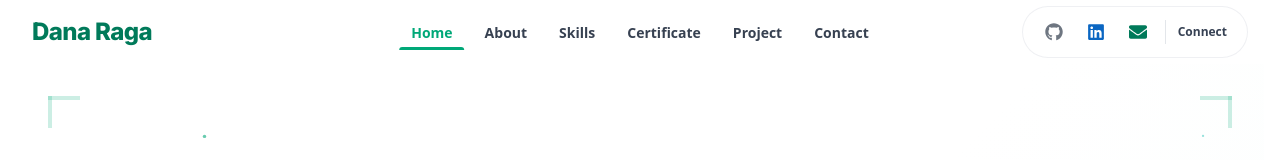
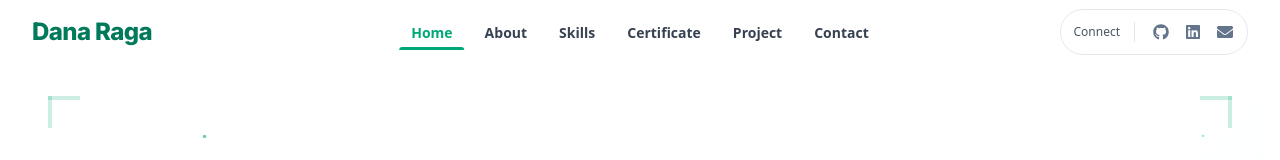
Before and after one commit to danaaraga/2025portfolio, a React (Vite) app: page / in a window 1280 px wide. Shown: the top 160 px of the page. Built offline with nearby package versions, Linux system fonts and the light colour scheme.

Commit message:
Memperbaiki posisi dan hover dari Right Section

```diff
--- a/src/components/Navbar.tsx
+++ b/src/components/Navbar.tsx
@@ -57,11 +57,6 @@ const Navbar = () => {
   const handleNavClick = (href: string) => {
     setActiveItem(href);
     setIsMobileMenuOpen(false);
-    // Jika menggunakan smooth scroll manual:
-    // const element = document.querySelector(href);
-    // if (element) {
-    //   element.scrollIntoView({ behavior: 'smooth' });
-    // }
   };
 
   useEffect(() => {
@@ -77,7 +72,7 @@ const Navbar = () => {
           }
         });
       },
-      { rootMargin: "-50% 0px -50% 0px" } // Memicu saat section berada di tengah viewport
+      { rootMargin: "-50% 0px -50% 0px" }
     );
     sections.forEach(section => {
       if (section) observer.observe(section);
@@ -109,14 +104,13 @@ const Navbar = () => {
       animate={{ y: 0, opacity: 1 }}
       transition={{ duration: 0.6, ease: "easeOut" }}
       className={`sticky top-0 z-50 transition-all duration-300 ${
-        isScrolled ? 'shadow-lg backdrop-blur-md bg-white/95' : 'bg-white/80 backdrop-blur-sm' // Sedikit penyesuaian opacity
+        isScrolled ? 'shadow-lg backdrop-blur-md bg-white/95' : 'bg-white/80 backdrop-blur-sm'
       }`}
     >
       <div className="container mx-auto px-4 sm:px-6 lg:px-8">
-        {/* Tambahkan 'relative' di sini untuk positioning absolut child */}
         <div className="relative flex items-center justify-between h-16">
           {/* Logo Section */}
-          <div className="flex-shrink-0 z-10"> {/* z-10 agar di atas nav items jika overlap */}
+          <div className="flex-shrink-0 z-10">
             <a
               href="#hero"
               className="text-2xl tracking-tight hover:opacity-80 transition-opacity"
@@ -138,7 +132,7 @@ const Navbar = () => {
                 <motion.li key={item.href} className="relative">
                   <a
                     href={item.href}
-                    className="relative px-3 py-2 text-sm rounded-md transition-colors duration-300 hover:text-emerald-600" // Warna hover disesuaikan
+                    className="relative px-3 py-2 text-sm rounded-md transition-colors duration-300 hover:text-emerald-600"
                     style={{
                       color: activeItem === item.href ? jadeColor : '#374151',
                       fontWeight: 'bold',
@@ -162,78 +156,62 @@ const Navbar = () => {
           </div>
 
           {/* Right Section: Social Links (Desktop) & Mobile Menu Button */}
-          <div className="flex items-center z-10"> {/* z-10 agar di atas nav items jika overlap */}
+          <div className="flex items-center z-10">
             {/* Social Media Section - Desktop */}
             <div className="hidden md:flex items-center">
+              {/* Fixed container for social links */}
               <motion.div
-                className="flex items-center space-x-1 px-3 py-1.5 rounded-full border border-gray-200/60 bg-white/50 backdrop-blur-sm" // Background sedikit lebih transparan
+                className="flex items-center gap-2 rounded-full border border-gray-200 bg-white/70 backdrop-blur-sm p-1.5 pl-3"
                 initial={{ opacity: 0, x: 20 }}
                 animate={{ opacity: 1, x: 0 }}
-                transition={{ delay: 0.3, duration: 0.6 }}
+                transition={{ duration: 0.5 }}
                 whileHover={{
-                  borderColor: `${jadeColor}50`, // Border lebih jelas saat hover
-                  backgroundColor: 'rgba(255, 255, 255, 0.8)',
-                  scale: 1.02
+                  borderColor: `${jadeColor}40`,
+                  boxShadow: `0 2px 8px rgba(0, 168, 120, 0.1)`,
                 }}
               >
-                {socialLinks.map((social, index) => (
-                  <motion.div
-                    key={social.name}
-                    className="relative group"
-                    initial={{ opacity: 0, y: 10 }}
-                    animate={{ opacity: 1, y: 0 }}
-                    transition={{ delay: 0.4 + index * 0.1, duration: 0.4 }}
-                  >
+                <span className="text-xs font-medium text-gray-600 mr-1">Connect</span>
+
+                <div className="h-5 w-px bg-gray-200 mx-0.5"></div>
+
+                <div className="flex items-center">
+                  {socialLinks.map((social) => (
                     <motion.a
+                      key={social.name}
                       href={social.href}
                       target="_blank"
                       rel="noopener noreferrer"
-                      className="relative p-2.5 rounded-full transition-all duration-200 block"
-                      style={{ color: social.lightColor || social.hoverColor }}
+                      className="relative p-2 rounded-full transition-all duration-200 group"
+                      style={{ color: '#64748B' }}
                       whileHover={{
-                        backgroundColor: `${social.hoverColor}12`, // Background hover lebih subtle
+                        backgroundColor: `${social.hoverColor}10`,
                         color: social.hoverColor,
-                        scale: 1.1 // Scale ikon saat hover
                       }}
                       whileTap={{ scale: 0.95 }}
-                      transition={{ duration: 0.2 }}
-                      title={social.name} // Title untuk tooltip bawaan browser
                     >
-                      <social.icon size={18} />
+                      <social.icon size={16} />
 
-                      {/* Tooltip - sederhana dan efektif */}
-                      <div className="absolute bottom-full left-1/2 transform -translate-x-1/2 mb-2 opacity-0 group-hover:opacity-100 transition-opacity duration-200 pointer-events-none">
+                      {/* Improved tooltip */}
+                      <motion.div
+                        className="absolute bottom-full left-1/2 -translate-x-1/2 mb-2 pointer-events-none"
+                        initial={{ opacity: 0, y: 10, scale: 0.9 }}
+                        whileHover={{ opacity: 1, y: 0, scale: 1 }}
+                        transition={{ duration: 0.2 }}
+                      >
                         <div
-                          className="px-2.5 py-1.5 rounded-md text-xs font-semibold text-white shadow-lg whitespace-nowrap"
+                          className="px-2 py-1 rounded text-xs font-medium text-white shadow-md whitespace-nowrap"
                           style={{ backgroundColor: social.hoverColor }}
                         >
                           {social.description}
-                          {/* Arrow untuk tooltip */}
                           <div
-                            className="absolute top-full left-1/2 transform -translate-x-1/2 w-2 h-2 rotate-45"
+                            className="absolute top-full left-1/2 -translate-x-1/2 w-2 h-2 rotate-45"
                             style={{ backgroundColor: social.hoverColor }}
                           />
                         </div>
-                      </div>
+                      </motion.div>
                     </motion.a>
-                  </motion.div>
-                ))}
-
-                <motion.div
-                  className="w-px h-6 bg-gray-300/60 mx-1" // Separator lebih jelas
-                  initial={{ scaleY: 0 }}
-                  animate={{ scaleY: 1 }}
-                  transition={{ delay: 0.8, duration: 0.4 }}
-                />
-
-                <motion.span
-                  className="text-xs font-semibold text-gray-700 px-2" // Warna teks lebih kontras
-                  initial={{ opacity: 0 }}
-                  animate={{ opacity: 1 }}
-                  transition={{ delay: 0.9, duration: 0.4 }}
-                >
-                  Connect
-                </motion.span>
+                  ))}
+                </div>
               </motion.div>
             </div>
 
@@ -245,13 +223,13 @@ const Navbar = () => {
                   e.stopPropagation();
                   setIsMobileMenuOpen(!isMobileMenuOpen);
                 }}
-                className="p-2 rounded-md transition-colors duration-300 z-20" // z-20 agar di atas mobile menu
+                className="p-2 rounded-md transition-colors duration-300 z-20"
                 style={{
                   color: isMobileMenuOpen ? jadeColor : '#374151',
                   backgroundColor: isMobileMenuOpen ? `${jadeColor}10` : 'transparent'
                 }}
                 whileTap={{ scale: 0.95 }}
-                aria-label="Toggle menu" // Untuk accessibility
+                aria-label="Toggle menu"
                 aria-expanded={isMobileMenuOpen}
               >
                 {isMobileMenuOpen ? (
@@ -273,16 +251,16 @@ const Navbar = () => {
               animate={{ opacity: 1, height: 'auto' }}
               exit={{ opacity: 0, height: 0 }}
               transition={{ duration: 0.3, ease: "easeInOut" }}
-              className="md:hidden overflow-hidden border-t border-gray-200/80 shadow-sm" // Shadow tipis
+              className="md:hidden overflow-hidden border-t border-gray-200/80 shadow-sm"
               style={{ backgroundColor: isScrolled ? 'rgba(255, 255, 255, 0.98)' : 'rgba(255, 255, 255, 0.95)' }}
-              onClick={(e) => e.stopPropagation()} // Mencegah penutupan saat klik di dalam menu
+              onClick={(e) => e.stopPropagation()}
             >
-              <div className="px-2 pt-2 pb-4 space-y-1"> {/* Padding bawah ditambah */}
+              <div className="px-2 pt-2 pb-4 space-y-1">
                 {navItems.map((item, index) => (
                   <motion.a
                     key={item.href}
                     href={item.href}
-                    className="block px-3 py-3 text-base rounded-lg transition-all duration-300" // Rounded lebih besar
+                    className="block px-3 py-3 text-base rounded-lg transition-all duration-300"
                     style={{
                       color: activeItem === item.href ? jadeColor : '#374151',
                       backgroundColor: activeItem === item.href ? `${jadeColor}10` : 'transparent',
@@ -292,7 +270,7 @@ const Navbar = () => {
                     initial={{ opacity: 0, x: -20 }}
                     animate={{ opacity: 1, x: 0 }}
                     transition={{ delay: index * 0.05, type: "spring", stiffness: 200, damping: 20 }}
-                    whileHover={{ backgroundColor: activeItem !== item.href ? `${jadeColor}08` : `${jadeColor}10` }} // Hover effect
+                    whileHover={{ backgroundColor: activeItem !== item.href ? `${jadeColor}08` : `${jadeColor}10` }}
                   >
                     <div className="flex items-center justify-between">
                       <span>{item.label}</span>
@@ -317,13 +295,12 @@ const Navbar = () => {
                   transition={{ delay: navItems.length * 0.05 + 0.1 }}
                 >
                   <motion.div
-                    className="px-3 mb-3" // Margin bawah dikurangi
+                    className="px-3 mb-3"
                     initial={{ opacity: 0, y: 10 }}
                     animate={{ opacity: 1, y: 0 }}
                     transition={{ delay: navItems.length * 0.05 + 0.2 }}
                   >
                     <h3 className="text-sm font-semibold text-gray-700 mb-1">Terhubung dengan saya:</h3>
-                    {/* <p className="text-xs text-gray-500">Mari berkolaborasi dan berbagi ide!</p> */}
                   </motion.div>
 
                   <div className="grid grid-cols-3 gap-3 px-3">
@@ -333,7 +310,7 @@ const Navbar = () => {
                         href={social.href}
                         target="_blank"
                         rel="noopener noreferrer"
-                        className="flex flex-col items-center p-3 rounded-xl border border-gray-200/70 bg-white/70 backdrop-blur-sm transition-all duration-200 shadow-sm" // Border & shadow
+                        className="flex flex-col items-center p-3 rounded-xl border border-gray-200/70 bg-white/70 backdrop-blur-sm transition-all duration-200 shadow-sm"
                         style={{
                           borderColor: `${social.hoverColor}25`,
                         }}
@@ -342,19 +319,19 @@ const Navbar = () => {
                           backgroundColor: `${social.hoverColor}10`,
                           borderColor: `${social.hoverColor}40`,
                           y: -2,
-                          boxShadow: `0 4px 10px ${social.hoverColor}15` // Shadow saat hover
+                          boxShadow: `0 4px 10px ${social.hoverColor}15`
                         }}
                         initial={{ opacity: 0, y: 20 }}
                         animate={{ opacity: 1, y: 0 }}
                         transition={{ delay: navItems.length * 0.05 + 0.3 + index * 0.1 }}
                       >
                         <motion.div
-                          className="p-2 rounded-full mb-1.5" // Margin bawah ikon dikurangi
-                          style={{ backgroundColor: `${social.hoverColor}1A` }} // Background ikon lebih soft
+                          className="p-2 rounded-full mb-1.5"
+                          style={{ backgroundColor: `${social.hoverColor}1A` }}
                           whileHover={{ scale: 1.08 }}
                         >
                           <social.icon
-                            size={22} // Ukuran ikon disesuaikan
+                            size={22}
                             style={{ color: social.hoverColor }}
                           />
                         </motion.div>
@@ -364,10 +341,6 @@ const Navbar = () => {
                         >
                           {social.name}
                         </span>
-                        {/* Deskripsi di mobile menu bisa dihilangkan agar lebih ringkas jika perlu */}
-                        {/* <span className="text-[10px] text-gray-500 text-center leading-tight mt-0.5">
-                          {social.description}
-                        </span> */}
                       </motion.a>
                     ))}
                   </div>
```
